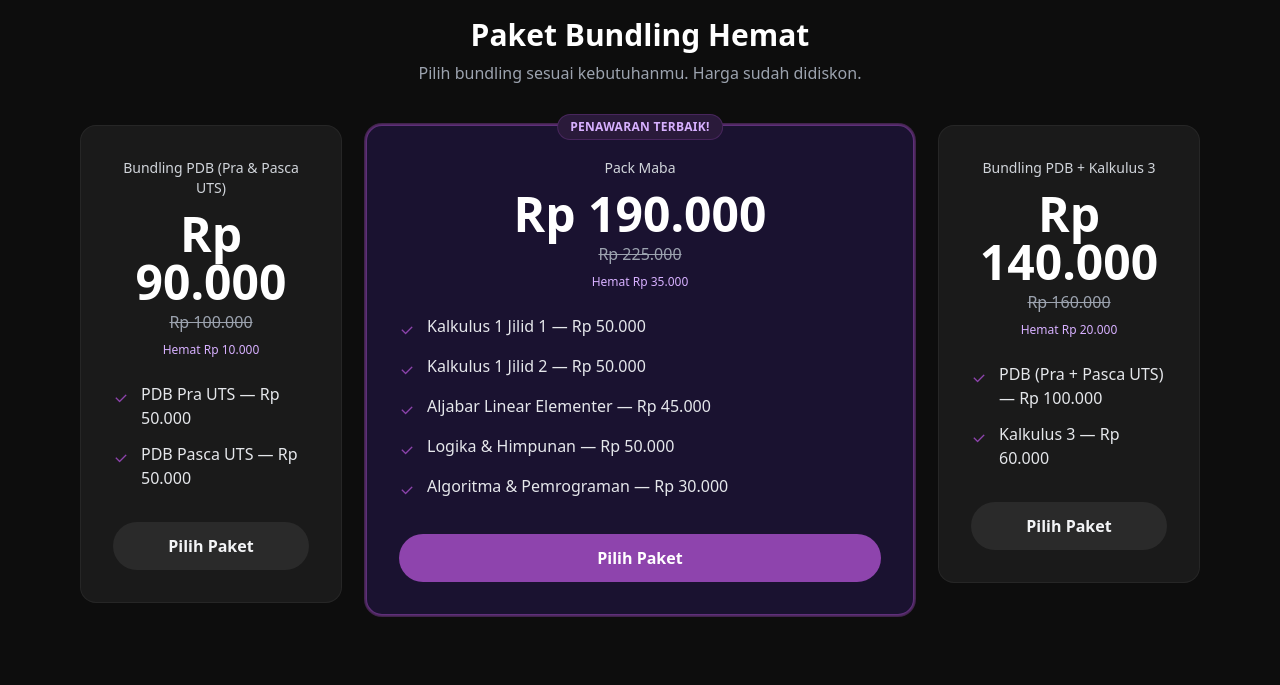
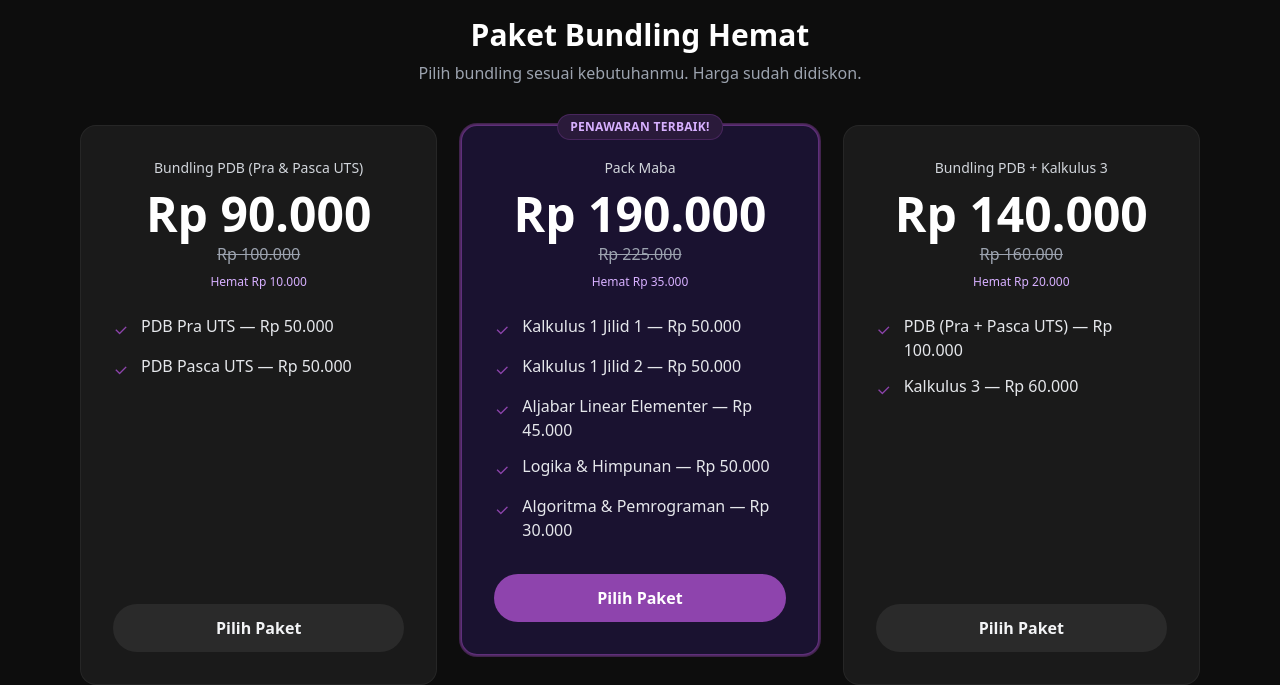
Before and after one commit to FeynmanProject/feynmanproject.github.io, a Next.js app: page /books in a window 1280 px wide. Shown: the part 860-1545 px from the top of the page. Built offline with nearby package versions, Linux system fonts and the light colour scheme.

Commit message:
Update page.tsx

```diff
--- a/app/books/page.tsx
+++ b/app/books/page.tsx
@@ -7,7 +7,7 @@ import Image from 'next/image';
 import { useRef } from 'react';
 import { usePathname } from 'next/navigation';
 
-// ——— Pricing Section (tinggi kiri/kanan tidak ikut tengah) ———
+// ——— Pricing Section (semua lebar sama, tinggi kiri & kanan dikunci, tengah bebas) ———
 function PricingSection() {
   const plans = [
     {
@@ -46,6 +46,9 @@ function PricingSection() {
     },
   ];
 
+  // tinggi kartu kiri/kanan
+  const sideCardH = 'md:h-[520px] lg:h-[560px]';
+
   return (
     <section className="py-20 bg-[#0D0D0D]">
       <div className="max-w-6xl mx-auto px-4">
@@ -56,17 +59,14 @@ function PricingSection() {
           Pilih bundling sesuai kebutuhanmu. Harga sudah didiskon.
         </p>
 
-        {/* ⬇️ items-start bikin tinggi tiap kartu mengikuti kontennya sendiri */}
-        <div className="grid grid-cols-1 md:grid-cols-12 items-start gap-6 mt-10">
+        {/* Semua lebar sama (3 kolom), tapi tinggi kiri/kanan dikunci */}
+        <div className="grid grid-cols-1 md:grid-cols-3 items-start gap-6 mt-10">
           {plans.map((p, i) => (
             <div
               key={i}
-              className={i === 1 ? 'self-start md:col-span-6' : 'self-start md:col-span-3'}
-            >
-              <div
               className={[
-                  // ⛔️ h-full DIHAPUS
                 'relative rounded-2xl p-8 transition-all flex flex-col',
+                i !== 1 ? sideCardH : '', // tinggi kunci hanya untuk kiri & kanan
                 p.highlight
                   ? 'bg-[#1A1230] border border-[#8E44AD]/60 ring-2 ring-[#8E44AD]/40 shadow-[0_0_0_1px_rgba(142,68,173,0.2)]'
                   : 'bg-[#1A1A1A] border border-white/5',
@@ -110,13 +110,13 @@ function PricingSection() {
                 Pilih Paket
               </a>
             </div>
-            </div>
           ))}
         </div>
       </div>
     </section>
   );
 }
+
 
 
 export default function Books() {
```
Lines whose indentation alone changed are shown as unchanged.
